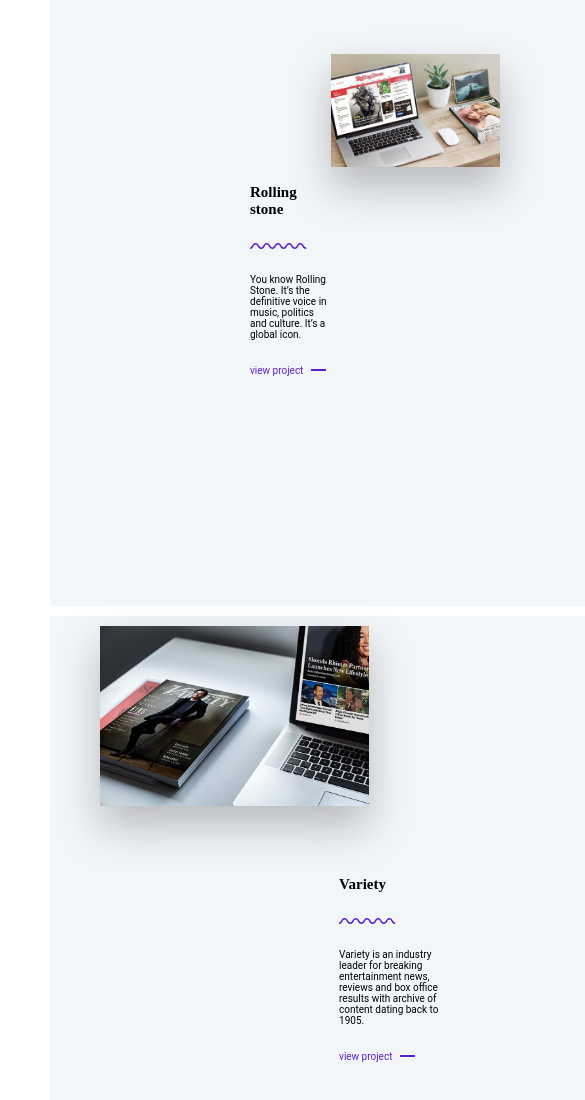
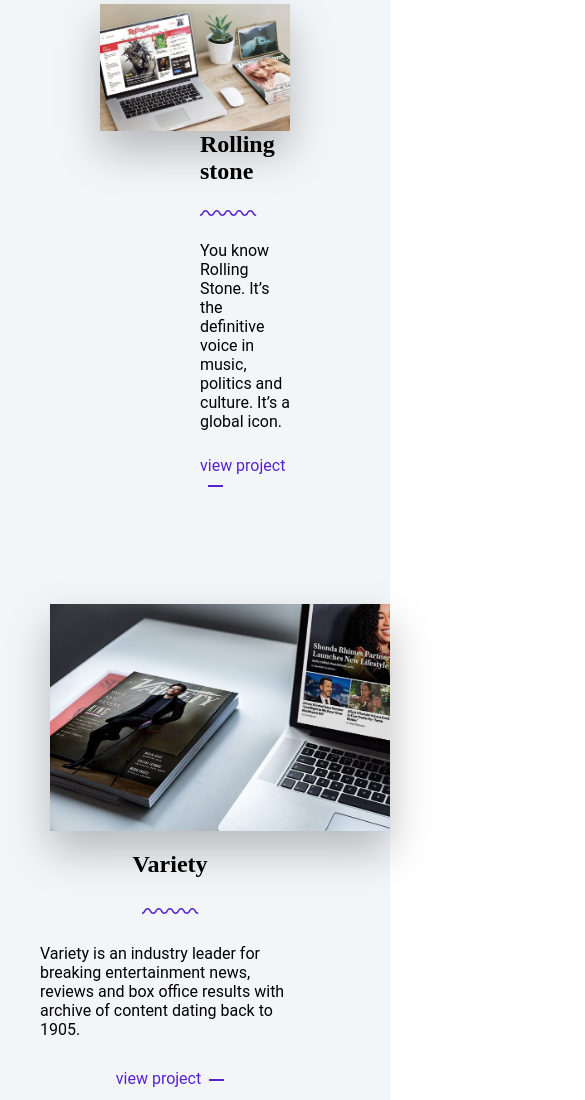
Before and after one commit to RmvdBrink/webpagina-namaken, a plain HTML site: page index.html in a window 390 px wide. Shown: the part 1460-2560 px from the top of the page, 585 px wide, since content can reach past the window. Drawn offline with Linux system fonts and the light colour scheme.

Commit message:
finale edit.

```diff
--- a/styles.css
+++ b/styles.css
@@ -558,23 +558,49 @@
     margin: 50px;
     gap: 1em;
   }
-}
 
+  .article-1 {
+    flex-direction: column-reverse;
+    margin: 0;
 
-@media screen and (max-width: 576px) {
-  #case {
-    font-size: 10px;
-    margin: 50px;
-    gap: 1em;
-    display: flex;
-    flex-direction: column;
+  }
+
+  .article-2 {
+    flex-direction: column-reverse;
+    margin: 0;
+
+  }
+
+  .article-3 {
+    flex-direction: column-reverse;
+    margin: 0;
+  }
+
+  .image-wrapper {
+    flex-basis: auto;
+
+  }
+
+  .article-box-1 {
+    flex-basis: auto;
+    padding: 0;
+  }
+
+  .article-box-2 {
+    flex-basis: auto;
+    padding: 0 40px;
+    margin: 0;
     justify-content: center;
     align-items: center;
-    width: 550px;
+    gap: 30px;
+    text-align: left;
   }
-}
 
-@media screen and (max-width: 576px) {
+  .article-box-3 {
+    flex-basis: auto;
+    padding: 0 0 100px 0;
+    gap: 40px;
+  }
   .form-box {
     font-size: 10px;
     display: flex;
@@ -583,9 +609,6 @@
     align-items: center;
     flex-basis: 250px;
   }
-}
-
-@media screen and (max-width: 576px) {
   .button-styled {
     font-size: 10px;
     display: flex;
@@ -594,9 +617,6 @@
     align-items: center;
     flex-basis: 50px;
   }
-}
-
-@media screen and (max-width: 576px) {
   .bg-text-3 {
     font-size: 50px;
     display: flex;
@@ -605,9 +625,6 @@
     align-items: center;
     flex-basis: 150px;
   }
-}
-
-@media screen and (max-width: 576px) {
   .bg-text-2 {
     font-size: 150px;
     display: flex;
@@ -616,9 +633,6 @@
     align-items: center;
     flex-basis: 150px;
   }
-}
-
-@media screen and (max-width: 576px) {
   .bg-text-1 {
     font-size: 150px;
     display: flex;
@@ -627,28 +641,10 @@
     align-items: center;
     flex-basis: 150px;
   }
-}
-
-@media screen and (max-width: 576px) {
-  .article-box-2 {
-    padding: 250px 0;
-  }
-}
-
-@media screen and (max-width: 576px) {
   h1 {
     font-size: 28px;
     text-align: center;
   }
-}
-
-@media screen and (max-width: 576px) {
-  #contact {
-    font-size: 46px;
-  }
-}
-
-@media screen and (max-width: 576px) {
   .button-styled {
     background-color: var(--button-coller);
     color: white;
@@ -667,4 +663,7 @@
     text-transform: uppercase;
     border: none;
   }
+  #contact {
+    font-size: 46px;
+  }
 }
```
